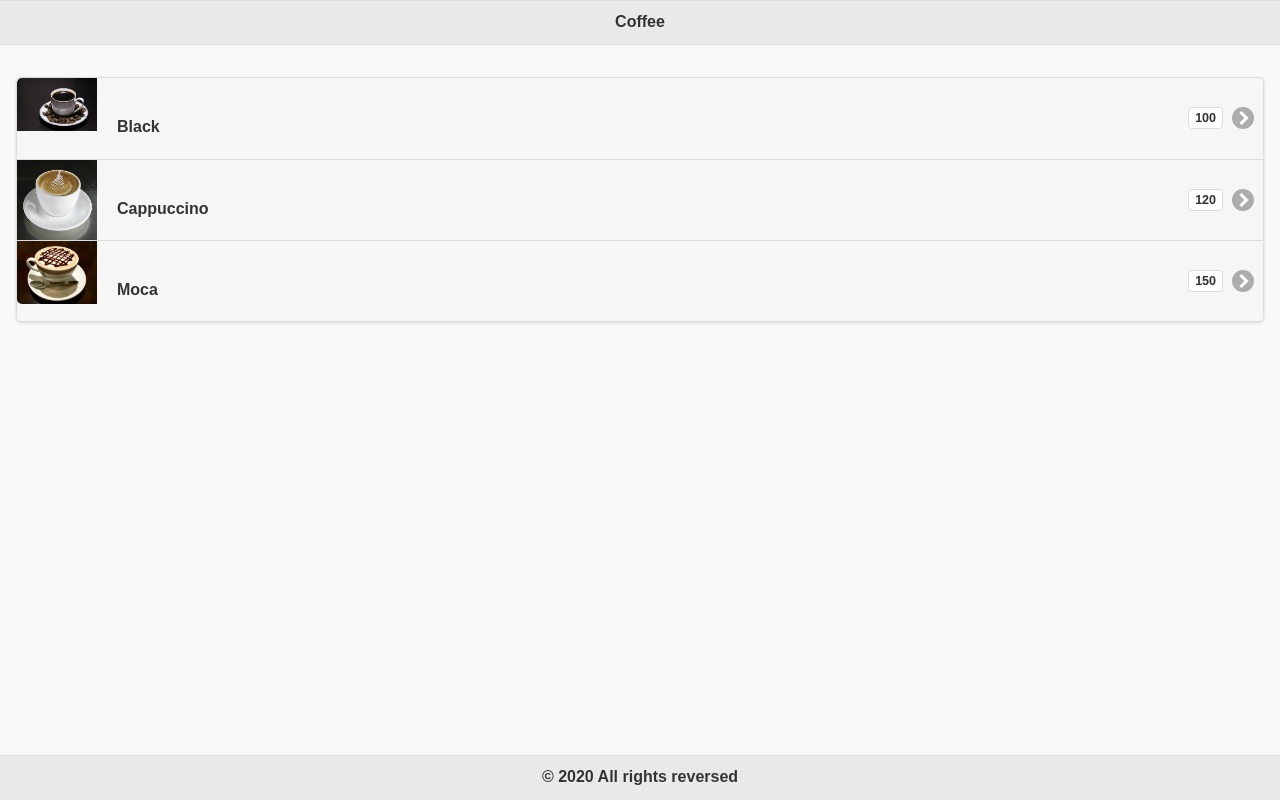
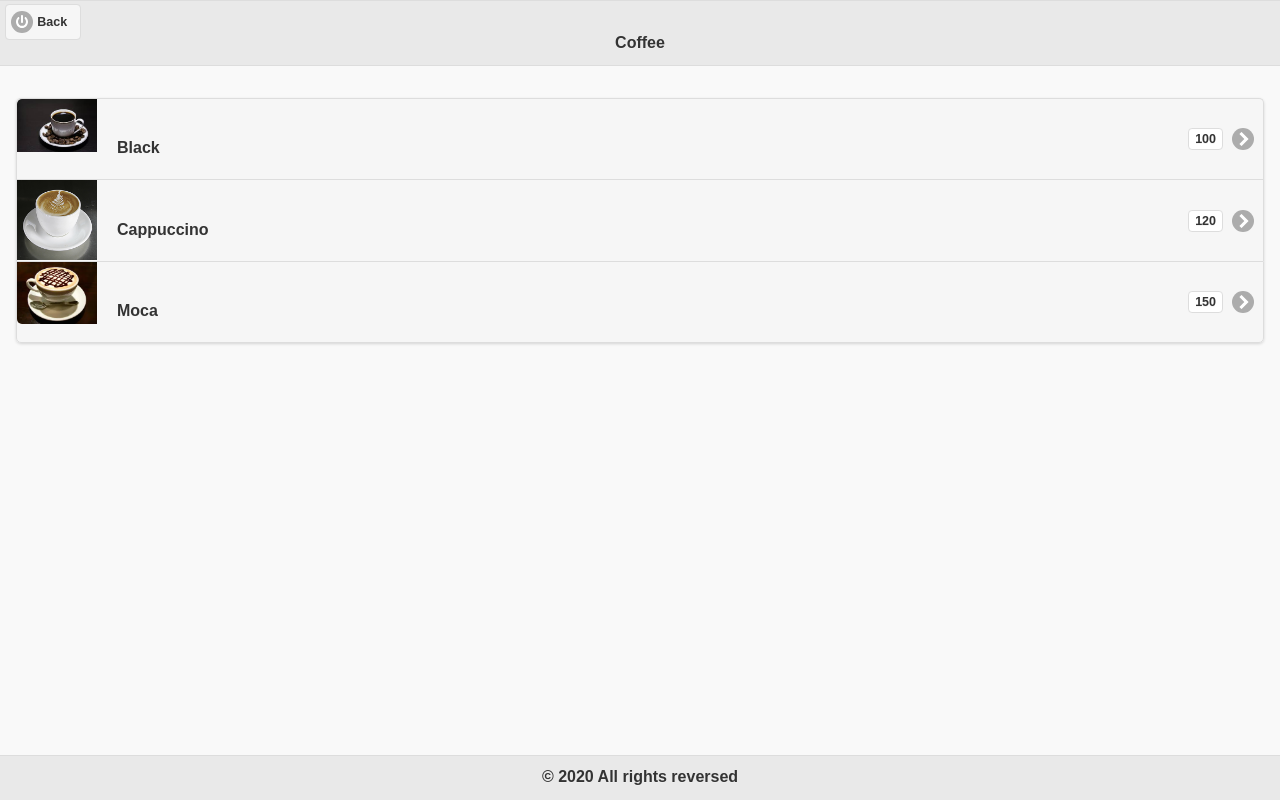
Before and after one commit to YingyuChen38/20201008, a plain HTML site: page coffee.html in a window 1280 px wide. Drawn offline with Linux system fonts and the light colour scheme.

Commit message:
Add files via upload

```diff
--- a/coffee.html
+++ b/coffee.html
@@ -11,6 +11,11 @@
   <body>
     <div data-role="page" id="menu">
       <div data-role="header">
+         <a
+          href="./index.html"
+          class="ui-btn ui-corner-all ui-btn-inline ui-mini footer-button-left ui-btn-icon-left ui-icon-power"
+          >Back</a
+        >
         <h1>Coffee</h1>
       </div>
       <!-- /header -->
```
Also changed, not shown: index.html (+3 -3 lines).
